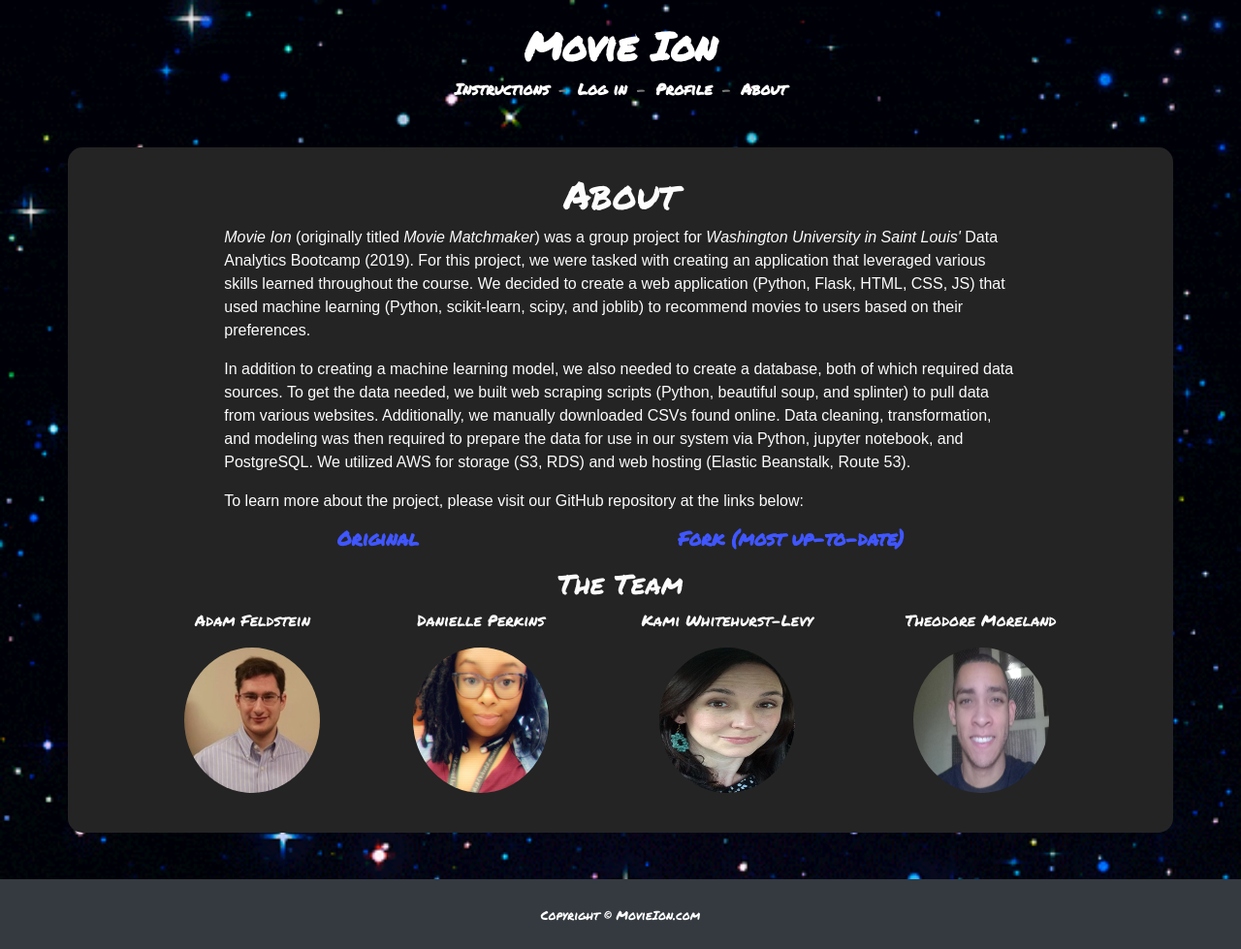
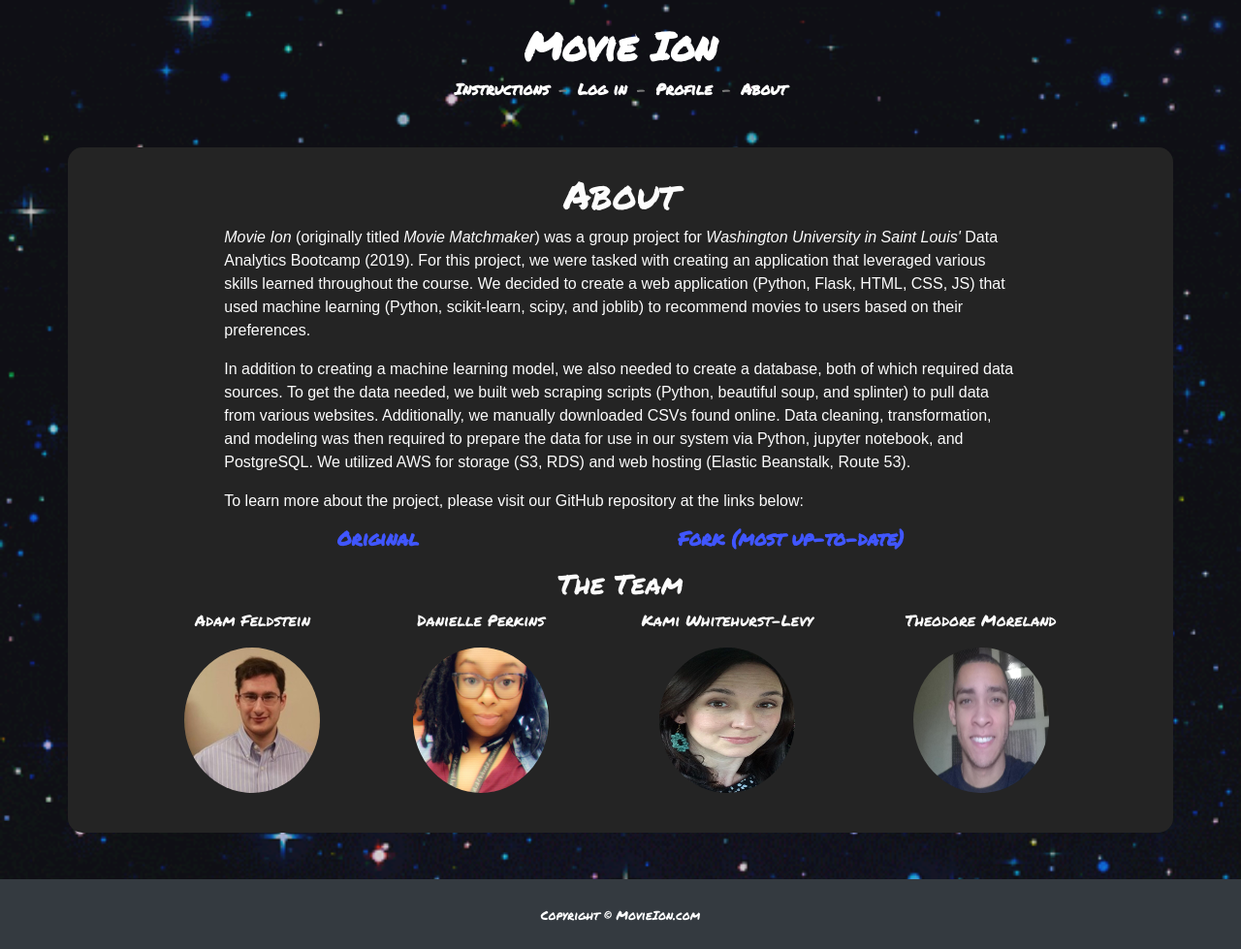
Before and after one commit to theodoremoreland/MovieIon, a Flask app: page /about in a window 1280 px wide. Shown: the whole page at 97% size. Run offline with Flask 2, Linux system fonts and the light colour scheme; parts of the project's set-up code (start-up, migrations or seed data) failed here and were passed over; some libraries are stand-ins or nearby versions.

Commit message:
updated color contrasts

```diff
--- a/application/static/css/style.css
+++ b/application/static/css/style.css
@@ -44,7 +44,7 @@
   left: 0;
   right: 0;
   bottom: 0;
-  background-color: rgb(255, 245, 202);
+  background-color: rgb(44, 65, 253);
   -webkit-transition: 0.4s;
   transition: 0.4s;
 }
@@ -88,6 +88,10 @@ html,
 body {
   height: 100%;
   font-family: "Permanent Marker", cursive;
+}
+
+body {
+  background-color: #434242;
 }
 
 h2 {
@@ -194,13 +198,12 @@ background / loses its fixed effect.  */
   position: fixed;
   top: 0;
   left: 0;
-  background: #007bff;
-  background: linear-gradient(to right, #0062e6, #33aeff);
   background-image: url("../images/bg8.gif");
   background-size: cover;
   width: 100vw;
   height: 135vh;
   overflow: clip;
+  opacity: 0.77;
 }
 
 /* Search and scroll bar */
```
